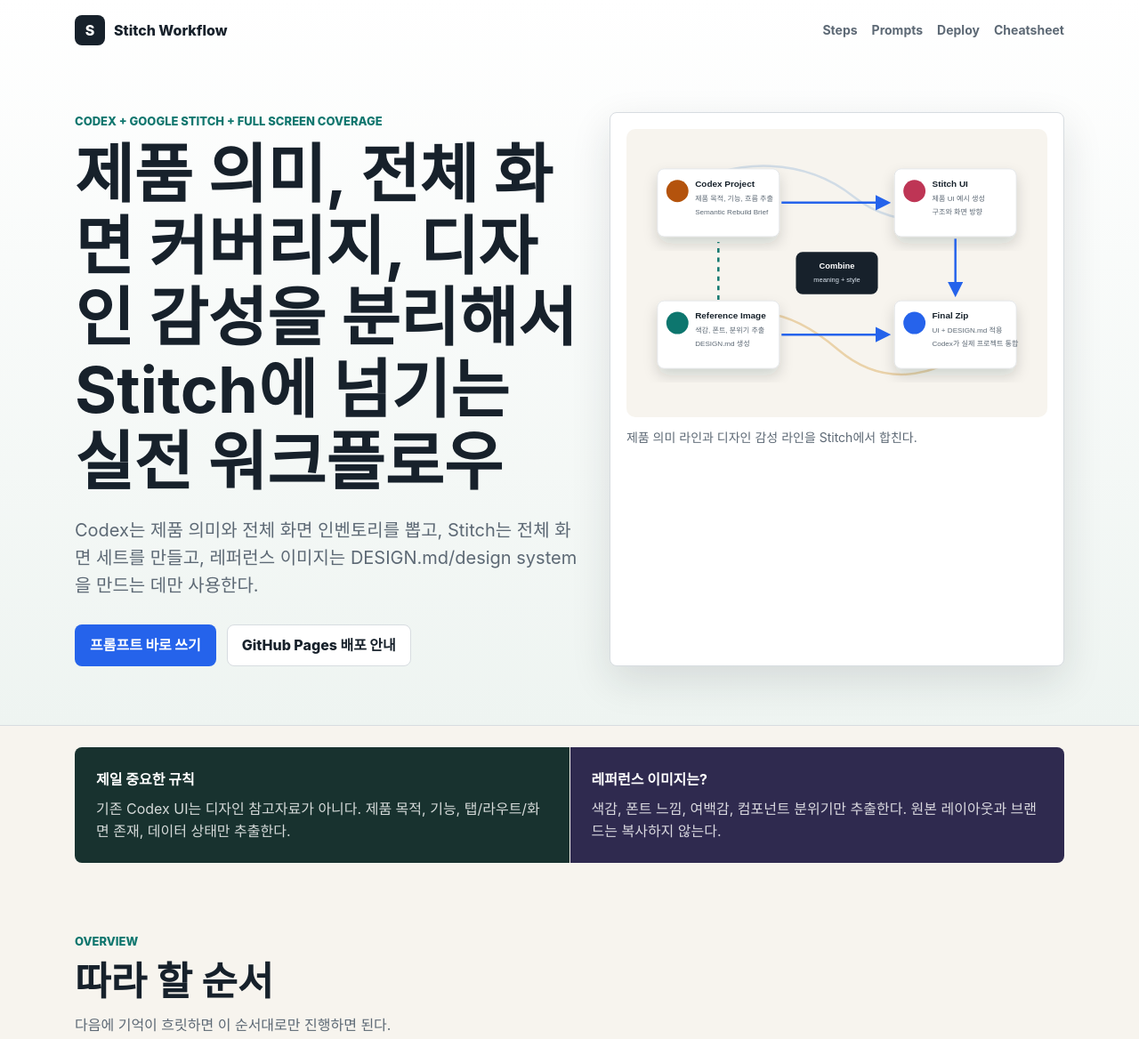
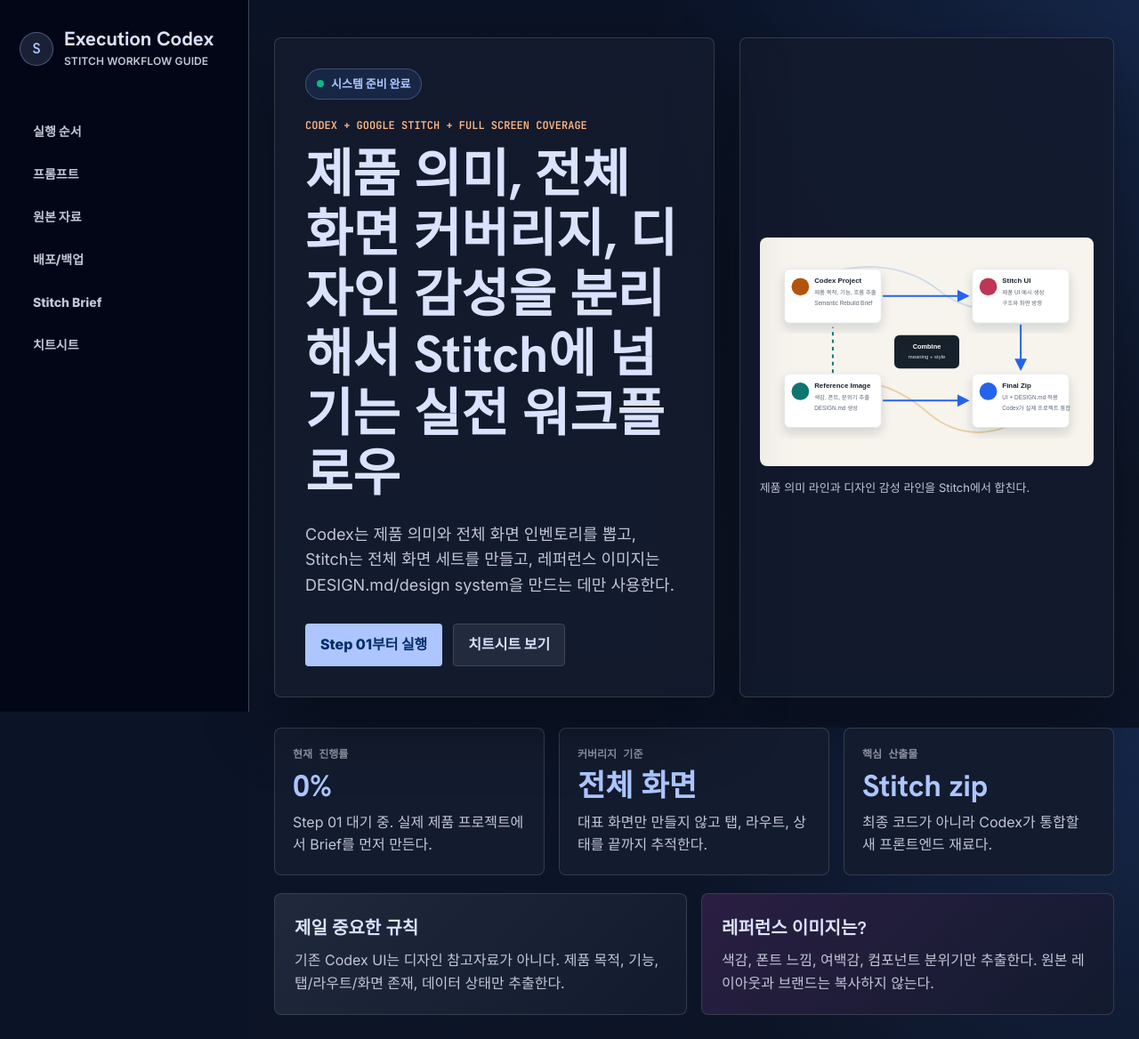
Before and after one commit to jjww9105/stitch-workflow-guide, a plain HTML site: page index.html in a window 1280 px wide. Shown: the top 1168 px of the page at 89% size. Drawn offline with Linux system fonts and the light colour scheme.

Commit message:
Integrate Stitch runbook design

```diff
--- a/index.html
+++ b/index.html
@@ -8,25 +8,37 @@
       name="description"
       content="Codex 프로젝트의 전체 화면 커버리지와 레퍼런스 디자인을 Google Stitch에서 결합하는 단계별 프롬프트 가이드"
     />
+    <link rel="preconnect" href="https://fonts.googleapis.com" />
+    <link rel="preconnect" href="https://fonts.gstatic.com" crossorigin />
+    <link
+      href="https://fonts.googleapis.com/css2?family=Hanken+Grotesk:wght@600;700;800&family=Inter:wght@400;500;600;700;800&family=JetBrains+Mono:wght@400;500;600&display=swap"
+      rel="stylesheet"
+    />
     <link rel="stylesheet" href="style.css" />
   </head>
   <body>
     <header class="site-header">
-      <nav class="topbar" aria-label="Primary">
+      <nav class="topbar" aria-label="주요 메뉴">
         <a class="brand" href="#top" aria-label="Stitch workflow home">
           <span class="brand-mark">S</span>
-          <span>Stitch Workflow</span>
+          <span>
+            <strong>Execution Codex</strong>
+            <small>Stitch workflow guide</small>
+          </span>
         </a>
         <div class="nav-links">
-          <a href="#steps">Steps</a>
-          <a href="#prompts">Prompts</a>
-          <a href="#deploy">Deploy</a>
-          <a href="source-md/07_ONE_PAGE_CHEATSHEET.md">Cheatsheet</a>
+          <a href="#steps">실행 순서</a>
+          <a href="#prompts">프롬프트</a>
+          <a href="#source">원본 자료</a>
+          <a href="#deploy">배포/백업</a>
+          <a href="stitch-handoff/semantic-rebuild-brief.md">Stitch Brief</a>
+          <a href="source-md/07_ONE_PAGE_CHEATSHEET.md">치트시트</a>
         </div>
       </nav>
 
       <section class="hero" id="top">
         <div class="hero-copy">
+          <p class="status-pill"><span></span>시스템 준비 완료</p>
           <p class="eyebrow">Codex + Google Stitch + Full Screen Coverage</p>
           <h1>제품 의미, 전체 화면 커버리지, 디자인 감성을 분리해서 Stitch에 넘기는 실전 워크플로우</h1>
           <p class="lead">
@@ -34,8 +46,8 @@
             레퍼런스 이미지는 DESIGN.md/design system을 만드는 데만 사용한다.
           </p>
           <div class="hero-actions">
-            <a class="button primary" href="#prompts">프롬프트 바로 쓰기</a>
-            <a class="button secondary" href="README_DEPLOY_GITHUB_PAGES.md">GitHub Pages 배포 안내</a>
+            <a class="button primary" href="#prompts">Step 01부터 실행</a>
+            <a class="button secondary" href="source-md/07_ONE_PAGE_CHEATSHEET.md">치트시트 보기</a>
           </div>
         </div>
         <figure class="workflow-visual">
@@ -46,6 +58,24 @@
     </header>
 
     <main>
+      <section class="command-panel" aria-label="실행 상태">
+        <article>
+          <span class="metric-label">현재 진행률</span>
+          <strong>0%</strong>
+          <p>Step 01 대기 중. 실제 제품 프로젝트에서 Brief를 먼저 만든다.</p>
+        </article>
+        <article>
+          <span class="metric-label">커버리지 기준</span>
+          <strong>전체 화면</strong>
+          <p>대표 화면만 만들지 않고 탭, 라우트, 상태를 끝까지 추적한다.</p>
+        </article>
+        <article>
+          <span class="metric-label">핵심 산출물</span>
+          <strong>Stitch zip</strong>
+          <p>최종 코드가 아니라 Codex가 통합할 새 프론트엔드 재료다.</p>
+        </article>
+      </section>
+
       <section class="summary-band" aria-label="Core rule">
         <div>
           <strong>제일 중요한 규칙</strong>
--- a/style.css
+++ b/style.css
@@ -1,16 +1,27 @@
 :root {
-  color-scheme: light;
-  --ink: #17212b;
-  --muted: #5d6975;
-  --paper: #f7f4ee;
-  --surface: #ffffff;
-  --line: #d7dce0;
-  --blue: #2563eb;
-  --blue-dark: #1746a2;
-  --mint: #0f766e;
-  --amber: #b45309;
-  --rose: #be3455;
-  --shadow: 0 16px 45px rgba(23, 33, 43, 0.12);
+  color-scheme: dark;
+  --bg: #0b1326;
+  --nav: #020617;
+  --panel: #131b2e;
+  --panel-2: #171f33;
+  --panel-3: #222a3d;
+  --panel-bright: #2d3449;
+  --ink: #dae2fd;
+  --muted: #c2c6d6;
+  --faint: #8c909f;
+  --line: #424754;
+  --primary: #adc6ff;
+  --primary-strong: #4d8eff;
+  --primary-ink: #002e6a;
+  --secondary: #d0bcff;
+  --tertiary: #ffb786;
+  --success: #10b981;
+  --warning: #f59e0b;
+  --error: #ef4444;
+  --code: #000000;
+  --radius: 8px;
+  --radius-sm: 4px;
+  --shadow: 0 24px 80px rgba(0, 0, 0, 0.35);
 }
 
 * {
@@ -22,111 +33,183 @@
 }
 
 body {
-  margin: 0;
-  background: var(--paper);
+  background: var(--bg);
   color: var(--ink);
   font-family: Inter, ui-sans-serif, system-ui, -apple-system, BlinkMacSystemFont, "Segoe UI", sans-serif;
-  line-height: 1.55;
+  line-height: 1.6;
+  margin: 0;
 }
 
 a {
-  color: var(--blue-dark);
+  color: var(--primary);
+  text-decoration-color: rgba(173, 198, 255, 0.5);
   text-decoration-thickness: 1px;
   text-underline-offset: 3px;
 }
 
-.site-header {
-  background: linear-gradient(180deg, #ffffff 0%, #eef4f1 100%);
-  border-bottom: 1px solid var(--line);
+.site-header,
+main {
+  background:
+    radial-gradient(circle at top right, rgba(77, 142, 255, 0.16), transparent 34rem),
+    linear-gradient(180deg, #0b1326 0%, #0e1628 44rem, #0b1326 100%);
 }
 
 .topbar {
   align-items: center;
+  border-bottom: 1px solid var(--line);
   display: flex;
   gap: 24px;
   justify-content: space-between;
-  margin: 0 auto;
-  max-width: 1160px;
-  min-height: 68px;
-  padding: 0 24px;
+  min-height: 72px;
+  padding: 0 28px;
 }
 
 .brand {
   align-items: center;
   color: var(--ink);
   display: inline-flex;
-  font-weight: 760;
-  gap: 10px;
+  gap: 12px;
   text-decoration: none;
+}
+
+.brand strong {
+  display: block;
+  font-family: "Hanken Grotesk", Inter, sans-serif;
+  font-size: 22px;
+  line-height: 1.05;
+}
+
+.brand small {
+  color: var(--muted);
+  display: block;
+  font-size: 12px;
+  font-weight: 600;
+  letter-spacing: 0.01em;
+  margin-top: 4px;
+  text-transform: uppercase;
 }
 
 .brand-mark {
   align-items: center;
-  background: var(--ink);
-  border-radius: 8px;
-  color: #fff;
+  background: rgba(173, 198, 255, 0.14);
+  border: 1px solid rgba(173, 198, 255, 0.34);
+  border-radius: 999px;
+  color: var(--primary);
   display: inline-flex;
-  height: 34px;
+  font-family: "JetBrains Mono", monospace;
+  font-weight: 800;
+  height: 38px;
   justify-content: center;
-  width: 34px;
+  width: 38px;
 }
 
 .nav-links {
   display: flex;
   flex-wrap: wrap;
-  gap: 16px;
+  gap: 8px;
   justify-content: flex-end;
 }
 
 .nav-links a {
+  align-items: center;
+  border-radius: var(--radius-sm);
   color: var(--muted);
+  display: inline-flex;
   font-size: 14px;
-  font-weight: 650;
+  font-weight: 750;
+  min-height: 36px;
+  padding: 8px 10px;
   text-decoration: none;
 }
 
 .nav-links a:hover,
 .nav-links a:focus {
+  background: rgba(173, 198, 255, 0.1);
   color: var(--ink);
+}
+
+.hero,
+.command-panel,
+.summary-band,
+.section {
+  margin: 0 auto;
+  max-width: 1220px;
+  padding-left: 28px;
+  padding-right: 28px;
 }
 
 .hero {
   display: grid;
-  gap: 36px;
-  grid-template-columns: minmax(0, 1.05fr) minmax(300px, 0.95fr);
-  margin: 0 auto;
-  max-width: 1160px;
-  padding: 58px 24px 66px;
+  gap: 28px;
+  grid-template-columns: minmax(0, 1.08fr) minmax(300px, 0.92fr);
+  padding-bottom: 34px;
+  padding-top: 42px;
 }
 
 .hero-copy {
   align-self: center;
+  background: rgba(19, 27, 46, 0.9);
+  border: 1px solid rgba(66, 71, 84, 0.72);
+  border-radius: var(--radius);
+  box-shadow: var(--shadow);
+  min-width: 0;
+  overflow: hidden;
+  padding: 34px;
+  position: relative;
+}
+
+.status-pill {
+  align-items: center;
+  background: rgba(77, 142, 255, 0.12);
+  border: 1px solid rgba(173, 198, 255, 0.26);
+  border-radius: 999px;
+  color: var(--primary);
+  display: inline-flex;
+  font-size: 13px;
+  font-weight: 800;
+  gap: 8px;
+  margin: 0 0 20px;
+  padding: 6px 12px;
+  position: relative;
+  z-index: 1;
+}
+
+.status-pill span {
+  background: var(--success);
+  border-radius: 999px;
+  height: 8px;
+  width: 8px;
 }
 
 .eyebrow {
-  color: var(--mint);
-  font-size: 13px;
-  font-weight: 800;
+  color: var(--tertiary);
+  font-family: "JetBrains Mono", monospace;
+  font-size: 12px;
+  font-weight: 700;
   letter-spacing: 0;
-  margin: 0 0 10px;
+  margin: 0 0 12px;
   text-transform: uppercase;
 }
 
 h1,
 h2,
 h3 {
+  font-family: "Hanken Grotesk", Inter, sans-serif;
   letter-spacing: 0;
-  line-height: 1.12;
+  line-height: 1.16;
 }
 
 h1 {
-  font-size: clamp(38px, 7vw, 72px);
-  margin: 0 0 22px;
-  max-width: 900px;
+  font-size: clamp(36px, 5vw, 58px);
+  margin: 0 0 20px;
+  max-width: 960px;
+  overflow-wrap: anywhere;
+  position: relative;
+  z-index: 1;
 }
 
 h2 {
-  font-size: clamp(28px, 4vw, 44px);
+  font-size: clamp(28px, 4vw, 42px);
   margin: 0 0 12px;
 }
 
@@ -137,9 +220,11 @@
 
 .lead {
   color: var(--muted);
-  font-size: 20px;
+  font-size: 18px;
   margin: 0 0 28px;
-  max-width: 660px;
+  max-width: 760px;
+  position: relative;
+  z-index: 1;
 }
 
 .hero-actions,
@@ -148,17 +233,19 @@
   display: flex;
   flex-wrap: wrap;
   gap: 12px;
+  position: relative;
+  z-index: 1;
 }
 
 .button,
 .copy-button {
   align-items: center;
-  border-radius: 8px;
   border: 1px solid transparent;
+  border-radius: var(--radius-sm);
   cursor: pointer;
   display: inline-flex;
   font: inherit;
-  font-weight: 760;
+  font-weight: 820;
   justify-content: center;
   min-height: 42px;
   padding: 10px 16px;
@@ -167,28 +254,33 @@
 
 .button.primary,
 .copy-button {
-  background: var(--blue);
-  color: #fff;
+  background: var(--primary);
+  color: var(--primary-ink);
 }
 
 .button.primary:hover,
 .copy-button:hover {
-  background: var(--blue-dark);
+  background: var(--primary-strong);
+  color: #fff;
 }
 
 .button.secondary {
-  background: #fff;
+  background: var(--panel-3);
   border-color: var(--line);
   color: var(--ink);
 }
 
 .workflow-visual {
-  background: var(--surface);
-  border: 1px solid var(--line);
-  border-radius: 8px;
+  align-self: stretch;
+  background: rgba(19, 27, 46, 0.92);
+  border: 1px solid rgba(66, 71, 84, 0.76);
+  border-radius: var(--radius);
   box-shadow: var(--shadow);
+  display: flex;
+  flex-direction: column;
+  justify-content: center;
   margin: 0;
-  padding: 18px;
+  padding: 22px;
 }
 
 .workflow-visual img {
@@ -199,48 +291,88 @@
 
 .workflow-visual figcaption {
   color: var(--muted);
-  font-size: 14px;
-  margin-top: 12px;
+  font-size: 13px;
+  margin-top: 14px;
+}
+
+.command-panel {
+  display: grid;
+  gap: 16px;
+  grid-template-columns: repeat(3, minmax(0, 1fr));
+  padding-bottom: 20px;
+}
+
+.command-panel article {
+  background: var(--panel);
+  border: 1px solid rgba(66, 71, 84, 0.75);
+  border-radius: var(--radius);
+  padding: 20px;
+}
+
+.metric-label {
+  color: var(--faint);
+  display: block;
+  font-family: "JetBrains Mono", monospace;
+  font-size: 12px;
+  font-weight: 700;
+  margin-bottom: 8px;
+  text-transform: uppercase;
+}
+
+.command-panel strong {
+  color: var(--primary);
+  display: block;
+  font-family: "Hanken Grotesk", Inter, sans-serif;
+  font-size: 34px;
+  line-height: 1;
+  margin-bottom: 12px;
+}
+
+.command-panel p {
+  color: var(--muted);
+  margin: 0;
 }
 
 .summary-band {
   display: grid;
-  gap: 1px;
+  gap: 16px;
   grid-template-columns: repeat(2, minmax(0, 1fr));
-  margin: 0 auto;
-  max-width: 1160px;
-  padding: 24px;
+  padding-bottom: 22px;
+  padding-top: 0;
 }
 
 .summary-band > div {
-  background: #18322f;
-  color: #fff;
-  min-height: 118px;
-  padding: 24px;
-}
-
-.summary-band > div:first-child {
-  border-radius: 8px 0 0 8px;
+  background: linear-gradient(135deg, rgba(34, 42, 61, 0.95), rgba(19, 27, 46, 0.95));
+  border: 1px solid rgba(66, 71, 84, 0.75);
+  border-radius: var(--radius);
+  color: var(--ink);
+  min-height: 120px;
+  padding: 22px;
 }
 
 .summary-band > div:last-child {
-  background: #2f2a4f;
-  border-radius: 0 8px 8px 0;
+  background: linear-gradient(135deg, rgba(45, 31, 68, 0.95), rgba(19, 27, 46, 0.95));
+}
+
+.summary-band strong {
+  color: var(--ink);
+  display: block;
+  font-family: "Hanken Grotesk", Inter, sans-serif;
+  font-size: 20px;
 }
 
 .summary-band p {
-  color: rgba(255, 255, 255, 0.82);
+  color: var(--muted);
   margin: 8px 0 0;
 }
 
 .section {
-  margin: 0 auto;
-  max-width: 1160px;
-  padding: 54px 24px;
+  padding-bottom: 52px;
+  padding-top: 44px;
 }
 
 .section-heading {
-  max-width: 760px;
+  max-width: 820px;
 }
 
 .section-heading p:not(.eyebrow) {
@@ -249,22 +381,21 @@
 }
 
 .step-list {
-  counter-reset: step;
   display: grid;
   gap: 12px;
   list-style: none;
-  margin: 28px 0 0;
+  margin: 26px 0 0;
   padding: 0;
 }
 
 .step-list li {
   align-items: flex-start;
-  background: var(--surface);
-  border: 1px solid var(--line);
-  border-radius: 8px;
+  background: var(--panel);
+  border: 1px solid rgba(66, 71, 84, 0.75);
+  border-radius: var(--radius);
   display: grid;
   gap: 16px;
-  grid-template-columns: 46px minmax(0, 1fr);
+  grid-template-columns: 48px minmax(0, 1fr);
   padding: 18px;
 }
 
@@ -275,11 +406,13 @@
 
 .step-number {
   align-items: center;
-  background: #e9f1ff;
-  border-radius: 8px;
-  color: var(--blue-dark);
+  background: rgba(173, 198, 255, 0.14);
+  border: 1px solid rgba(173, 198, 255, 0.34);
+  border-radius: 999px;
+  color: var(--primary);
   display: inline-flex;
-  font-weight: 850;
+  font-family: "JetBrains Mono", monospace;
+  font-weight: 800;
   height: 42px;
   justify-content: center;
   width: 42px;
@@ -292,9 +425,9 @@
 }
 
 .prompt-card {
-  background: var(--surface);
-  border: 1px solid var(--line);
-  border-radius: 8px;
+  background: var(--panel);
+  border: 1px solid rgba(66, 71, 84, 0.75);
+  border-radius: var(--radius);
   overflow: hidden;
 }
 
@@ -303,31 +436,34 @@
   cursor: pointer;
   display: flex;
   gap: 12px;
-  font-size: 18px;
-  font-weight: 820;
+  font-family: "Hanken Grotesk", Inter, sans-serif;
+  font-size: 19px;
+  font-weight: 800;
   min-height: 64px;
   padding: 18px 20px;
 }
 
 .prompt-card[open] summary {
-  border-bottom: 1px solid var(--line);
+  border-bottom: 1px solid rgba(66, 71, 84, 0.75);
 }
 
 .badge {
   border-radius: 999px;
-  color: #fff;
+  color: #07111f;
   flex: 0 0 auto;
-  font-size: 12px;
-  font-weight: 850;
-  padding: 4px 9px;
+  font-family: "JetBrains Mono", monospace;
+  font-size: 11px;
+  font-weight: 800;
+  padding: 5px 9px;
+  text-transform: uppercase;
 }
 
 .badge.codex {
-  background: var(--amber);
+  background: var(--tertiary);
 }
 
 .badge.stitch {
-  background: var(--rose);
+  background: var(--secondary);
 }
 
 .prompt-note,
@@ -349,20 +485,21 @@
 }
 
 .prompt-box {
-  background: #101820;
-  border: 0;
-  border-radius: 8px;
-  color: #f4f7fb;
+  background: var(--code);
+  border: 1px solid #1f2937;
+  border-radius: var(--radius-sm);
+  color: #e7eefc;
   display: block;
-  font-family: "Cascadia Mono", "SFMono-Regular", Consolas, monospace;
-  font-size: 14px;
+  font-family: "JetBrains Mono", "Cascadia Mono", Consolas, monospace;
+  font-size: 13px;
   height: 430px;
-  line-height: 1.55;
+  line-height: 1.7;
   margin-bottom: 20px;
   min-height: 220px;
+  overflow-wrap: anywhere;
   padding: 18px;
   resize: vertical;
-  white-space: pre;
+  white-space: pre-wrap;
   width: calc(100% - 40px);
 }
 
@@ -380,8 +517,9 @@
 }
 
 .subprompt {
-  border: 1px solid var(--line);
-  border-radius: 8px;
+  background: var(--panel-2);
+  border: 1px solid rgba(66, 71, 84, 0.75);
+  border-radius: var(--radius);
   padding: 16px;
 }
 
@@ -397,43 +535,46 @@
 }
 
 .source-list a {
-  background: var(--surface);
-  border: 1px solid var(--line);
-  border-radius: 8px;
+  background: var(--panel);
+  border: 1px solid rgba(66, 71, 84, 0.75);
+  border-radius: var(--radius-sm);
   color: var(--ink);
   display: block;
-  font-weight: 680;
+  font-weight: 720;
   overflow-wrap: anywhere;
   padding: 14px 16px;
   text-decoration: none;
 }
 
-.source-list a:hover {
-  border-color: var(--blue);
+.source-list a:hover,
+.source-list a:focus {
+  border-color: var(--primary);
+  color: var(--primary);
 }
 
 .deploy-band {
   align-items: center;
-  background: #fff4df;
-  border-top: 1px solid #ebd4aa;
+  background: linear-gradient(135deg, rgba(114, 54, 0, 0.34), rgba(19, 27, 46, 0.95));
+  border-top: 1px solid rgba(255, 183, 134, 0.3);
   display: flex;
   gap: 20px;
   justify-content: space-between;
-  padding: 40px max(24px, calc((100vw - 1160px) / 2 + 24px));
+  padding: 38px max(28px, calc((100vw - 1220px) / 2 + 28px));
 }
 
 .deploy-band p:not(.eyebrow) {
-  color: #5f4a25;
+  color: var(--muted);
   margin: 0;
-  max-width: 720px;
+  max-width: 760px;
 }
 
 .toast {
-  background: var(--ink);
-  border-radius: 8px;
+  background: rgba(19, 27, 46, 0.92);
+  border: 1px solid rgba(173, 198, 255, 0.26);
+  border-radius: var(--radius-sm);
   bottom: 24px;
   box-shadow: var(--shadow);
-  color: #fff;
+  color: var(--ink);
   font-weight: 760;
   left: 50%;
   padding: 12px 16px;
@@ -442,29 +583,65 @@
   z-index: 20;
 }
 
-@media (max-width: 820px) {
+@media (min-width: 1040px) {
+  body {
+    padding-left: 280px;
+  }
+
+  .topbar {
+    align-items: stretch;
+    background: var(--nav);
+    border-bottom: 0;
+    border-right: 1px solid var(--line);
+    bottom: 0;
+    flex-direction: column;
+    justify-content: flex-start;
+    left: 0;
+    min-height: 100vh;
+    padding: 32px 22px;
+    position: fixed;
+    top: 0;
+    width: 280px;
+    z-index: 30;
+  }
+
+  .brand {
+    margin-bottom: 24px;
+  }
+
+  .nav-links {
+    align-items: stretch;
+    flex-direction: column;
+    gap: 4px;
+    justify-content: flex-start;
+  }
+
+  .nav-links a {
+    border-left: 3px solid transparent;
+    justify-content: flex-start;
+    min-height: 44px;
+    padding: 10px 12px;
+  }
+
+  .nav-links a:hover,
+  .nav-links a:focus {
+    border-left-color: var(--primary);
+  }
+}
+
+@media (max-width: 900px) {
   .topbar,
-  .hero,
   .deploy-band {
     align-items: flex-start;
-  }
-
-  .topbar,
-  .deploy-band {
     flex-direction: column;
   }
 
   .hero,
+  .command-panel,
   .summary-band,
   .subprompt-grid,
   .source-list {
     grid-template-columns: 1fr;
-  }
-
-  .summary-band > div,
-  .summary-band > div:first-child,
-  .summary-band > div:last-child {
-    border-radius: 8px;
   }
 
   .step-list li {
@@ -477,13 +654,26 @@
   }
 }
 
-@media (max-width: 520px) {
-  .nav-links {
-    gap: 10px;
+@media (max-width: 560px) {
+  .topbar,
+  .hero,
+  .command-panel,
+  .summary-band,
+  .section {
+    padding-left: 16px;
+    padding-right: 16px;
   }
 
   .hero {
-    padding-top: 34px;
+    padding-top: 26px;
+  }
+
+  .hero-copy {
+    padding: 22px;
+  }
+
+  h1 {
+    font-size: 34px;
   }
 
   .prompt-note,
```
